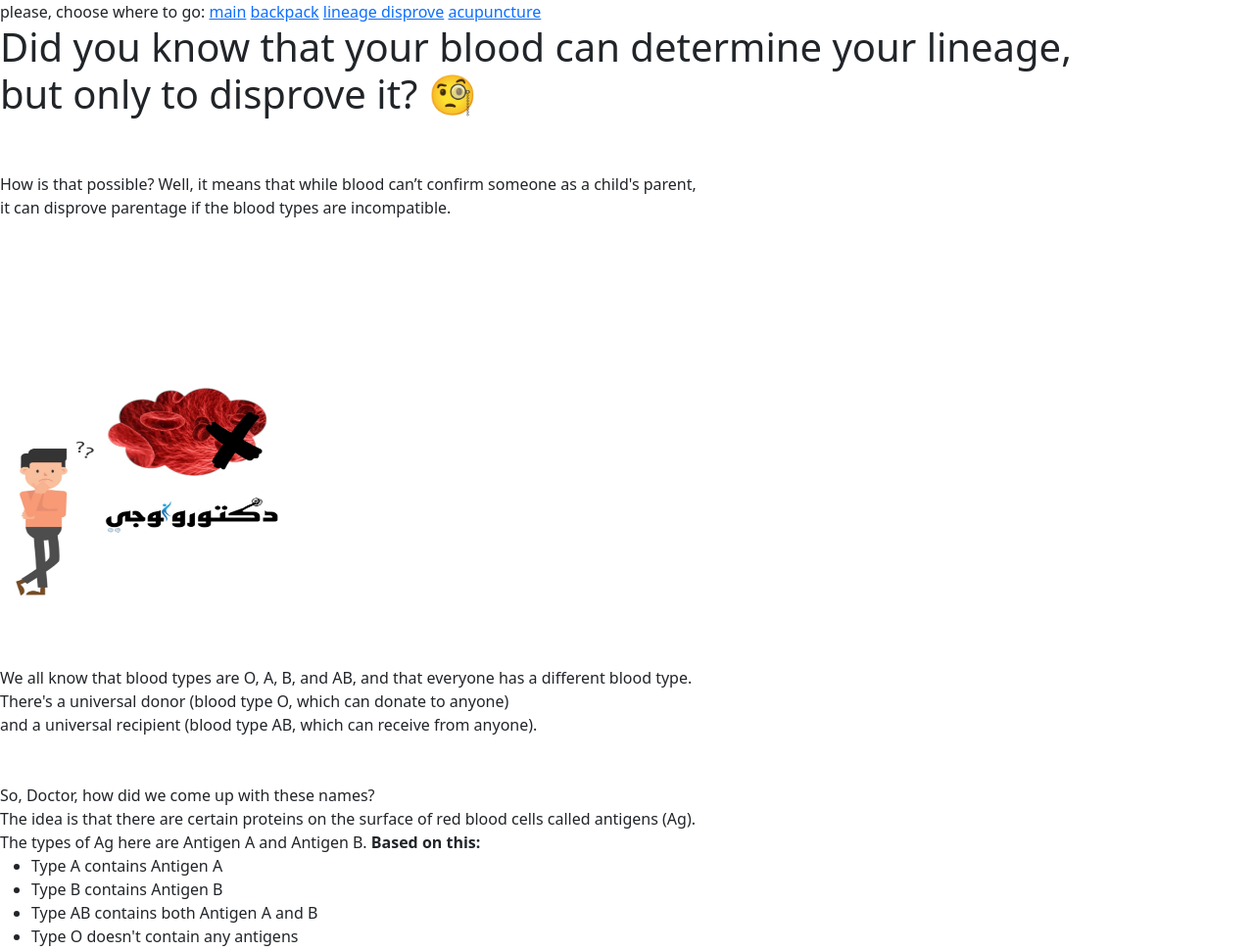
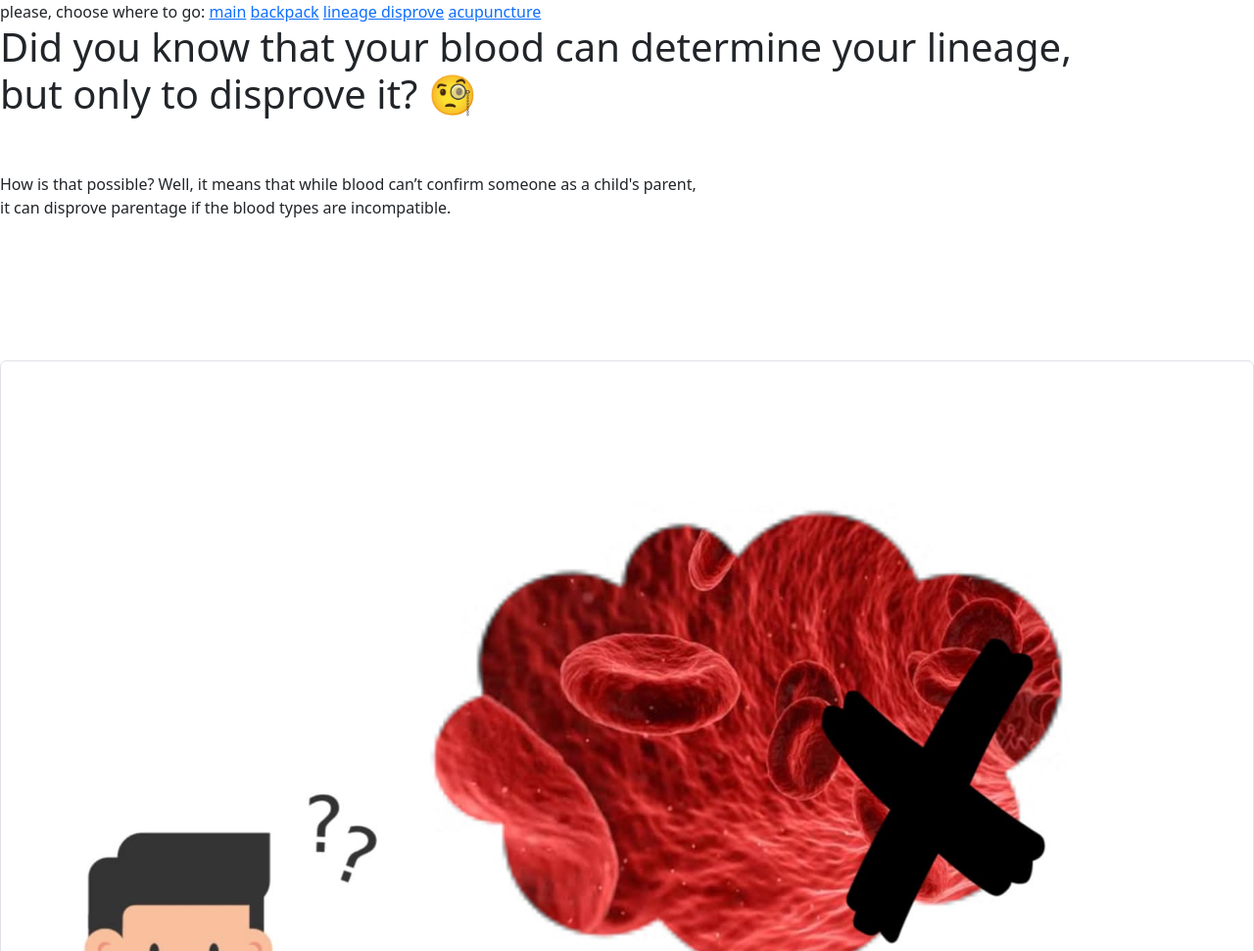
Before and after one commit to EshidaShou138/website-demo, a plain HTML site: page side2.html in a window 1280 px wide. Shown: the top 971 px of the page at 98% size. Drawn offline with nearby package versions, Linux system fonts and the light colour scheme.

Commit message:
Update side2.html

```diff
--- a/side2.html
+++ b/side2.html
@@ -24,7 +24,7 @@
          </div>
 
          <br><br><br><br>
-         <img src="Blood.jpg" alt="teaser" width="320" height="240">
+         <img src="Blood.jpg" alt="teaser" class="img-thumbnail">
          <br><br><br><br>
 
          <div>
```
